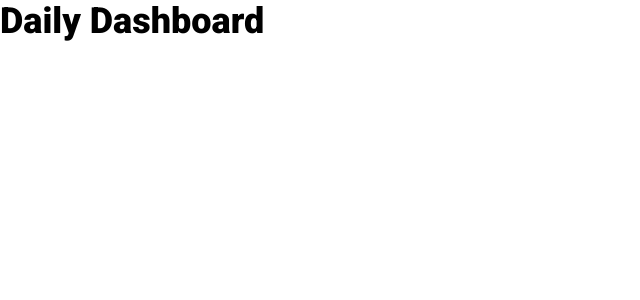
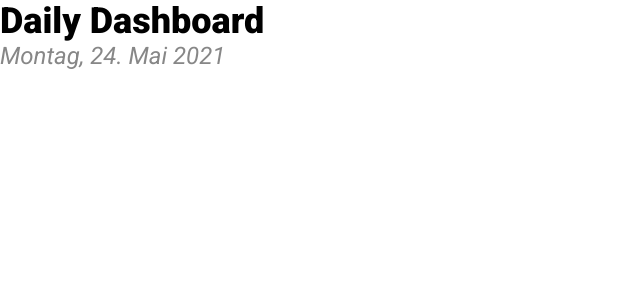
Before and after one commit to Lyannen258/dashboard, a Vue app: page / in a window 1280 px wide. Shown: the top 300 px of the page, without its empty margins (0-640 px from the left). Built offline with nearby package versions, Linux system fonts and the light colour scheme.

Commit message:
[DateTime] Add date and time display component

```diff
--- a/src/App.vue
+++ b/src/App.vue
@@ -1,14 +1,17 @@
 <template>
   <Title text="Daily Dashboard" />
+  <DateTime text="Montag, 24. Mai 2021" />
 </template>
 
 <script>
 import Title from "./components/Title.vue";
+import DateTime from "./components/DateTime.vue";
 
 export default {
   name: "App",
   components: {
     Title,
+    DateTime,
   },
 };
 </script>
@@ -18,6 +21,7 @@
 
 :root {
   --color-primary: #FF9292;
+  --color-light-grey: #878787;
   --font-size-xl: 36px;
   --font-size-l: 24px;
   --font-size-m: 18px;
--- /dev/null
+++ b/src/components/DateTime.vue
@@ -0,0 +1,24 @@
+<template>
+  <div>
+    <span>
+      {{text}}
+    </span>
+  </div>
+</template>
+
+<script>
+export default {
+  name: "DateTime",
+  props: {
+    text: String
+  },
+};
+</script>
+
+<style scoped>
+  span {
+    color: var(--color-light-grey);
+    font-size: var(--font-size-l);
+    font-style: italic;
+  }
+</style>
```
